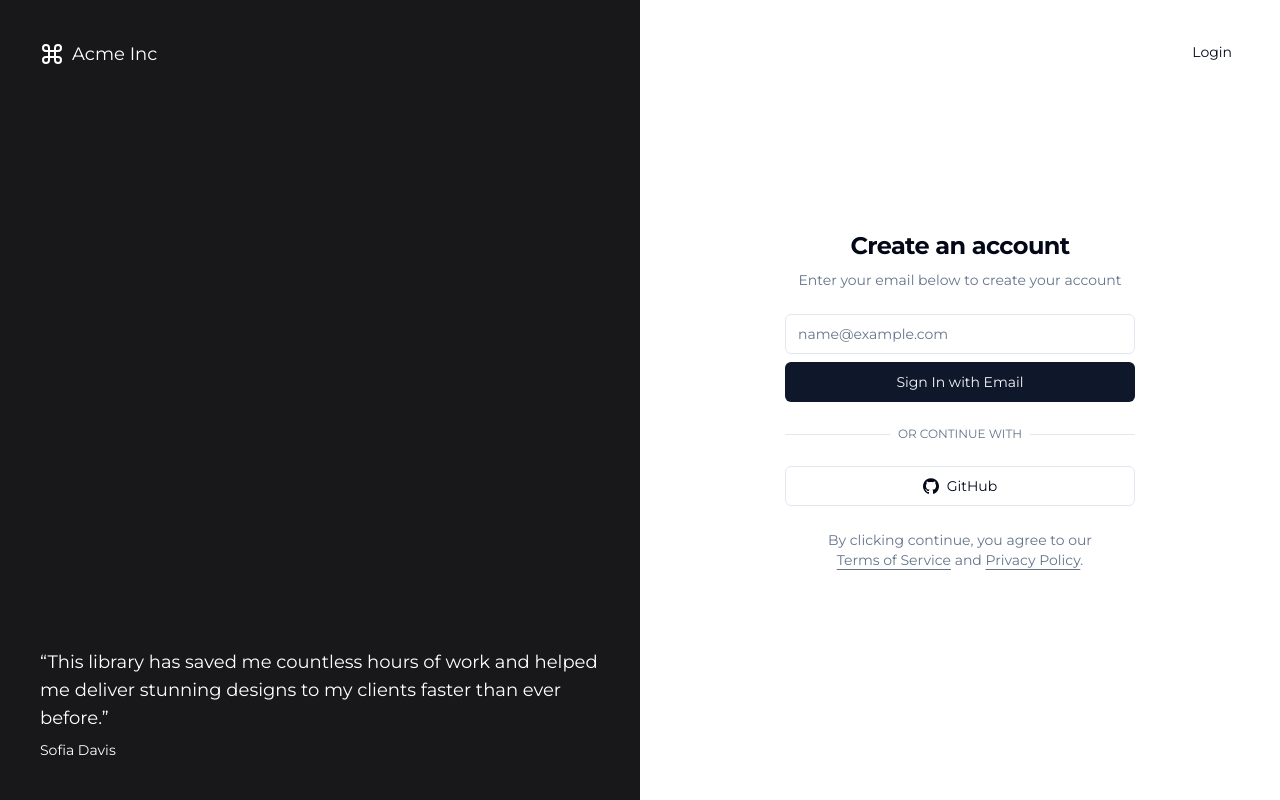
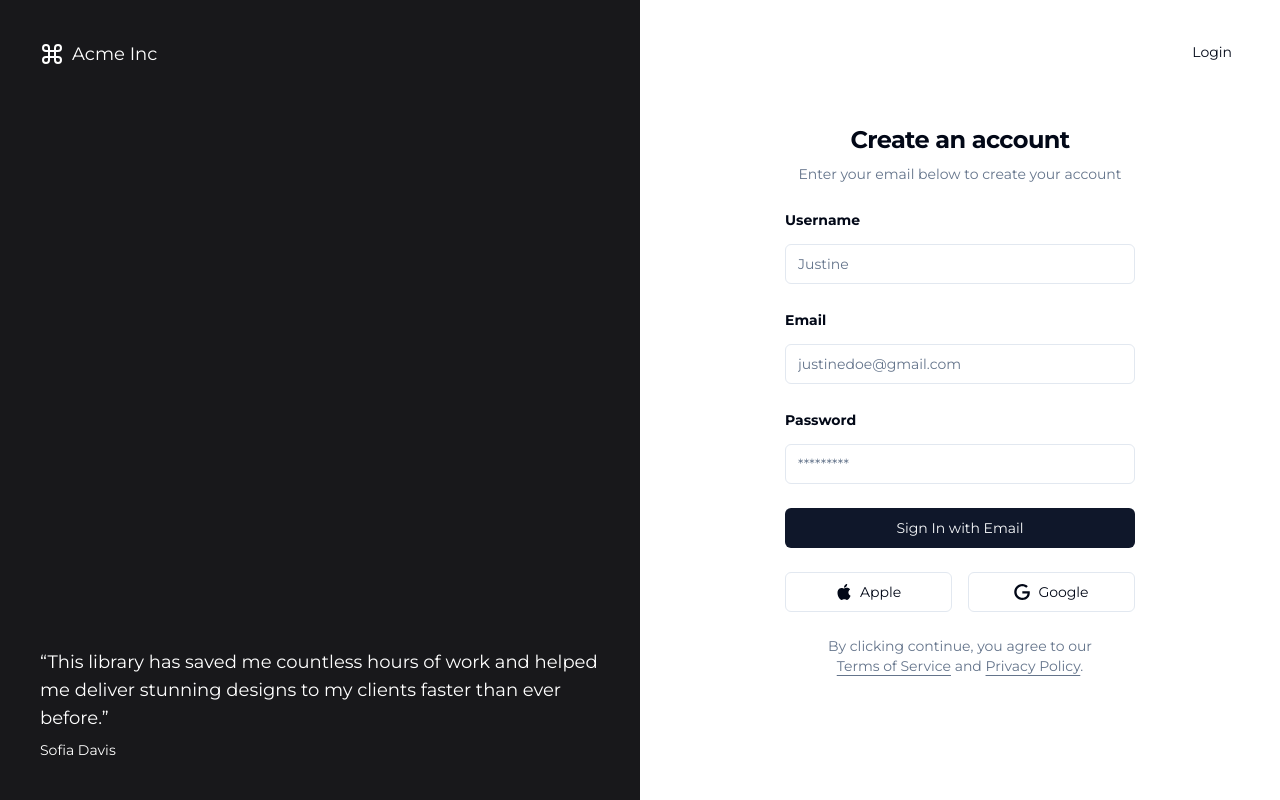
Before and after one commit to justinelut/blissify, a React (Vite) app: page /accounts/auth/signup in a window 1280 px wide. Built offline with nearby package versions, Linux system fonts and the light colour scheme.

Commit message:
Completing signup form

```diff
--- a/src/auth/signup.tsx
+++ b/src/auth/signup.tsx
@@ -1,80 +1,153 @@
+import { Input } from "@/components/ui/input";
+import { Button } from "@/components/ui/button";
+import { cn } from "@/lib/utils";
+import { buttonVariants } from "@/components/ui/button";
+import { Link } from "@tanstack/react-router";
+import { Icons } from "@/icons/icons";
+import React from "react";
+import {
+  Form,
+  FormControl,
+  FormField,
+  FormItem,
+  FormLabel,
+  FormMessage,
+} from "@/components/ui/form";
+import { z } from "zod";
+import { useForm } from "react-hook-form";
+import { zodResolver } from "@hookform/resolvers/zod";
 
-import { Label } from "@/components/ui/label"
-import { Input } from "@/components/ui/input"
-import { Button } from "@/components/ui/button"
-import { cn } from "@/lib/utils"
-import { buttonVariants } from "@/components/ui/button"
-import { Link } from "@tanstack/react-router"
-import { Icons } from "@/icons/icons"
-import React from "react"
-
-
-
+const FormSchema = z.object({
+  username: z.string().min(2, {
+    message: "Username must be at least 2 characters.",
+  }),
+  email: z.string().email().min(2, {
+    message: "Enter a proper email",
+  }),
+  password: z.string().min(6, {
+    message: "Password should be 6 characters long",
+  }),
+});
 
 interface UserAuthFormProps extends React.HTMLAttributes<HTMLDivElement> {}
 
 export function Login({ className, ...props }: UserAuthFormProps) {
-  const [isLoading, setIsLoading] = React.useState<boolean>(false)
+  const [isLoading, setIsLoading] = React.useState<boolean>(false);
 
-  async function onSubmit(event: React.SyntheticEvent) {
-    event.preventDefault()
-    setIsLoading(true)
+
+  const form = useForm<z.infer<typeof FormSchema>>({
+    resolver: zodResolver(FormSchema),
+  });
+
+
+
+  function onSubmit(data: z.infer<typeof FormSchema>) {
+    console.log(data)
+    setIsLoading(true);
+
+
 
     setTimeout(() => {
-      setIsLoading(false)
-    }, 3000)
+      setIsLoading(false);
+    }, 3000);
+
   }
 
   return (
     <div className={cn("grid gap-6", className)} {...props}>
-      <form onSubmit={onSubmit}>
-        <div className="grid gap-2">
-          <div className="grid gap-1">
-            <Label className="sr-only" htmlFor="email">
+      <Form {...form}>
+        <form
+          onSubmit={form.handleSubmit(onSubmit)}
+          className="w-full space-y-6"
+        >
+          <FormField
+            control={form.control}
+            name="username"
+            render={({ field }) => (
+              <FormItem className="space-y-3">
+                <FormLabel className="text-sm font-semibold">
+                  Username
+                </FormLabel>
+                <FormControl>
+                  <Input placeholder="Justine" {...field} />
+                </FormControl>
+                <FormMessage />
+              </FormItem>
+            )}
+          />
+          <FormField
+            control={form.control}
+            name="email"
+            render={({ field }) => (
+              <FormItem className="space-y-3">
+                <FormLabel className="text-sm font-semibold">
                   Email
-            </Label>
-            <Input
-              id="email"
-              placeholder="name@example.com"
-              type="email"
-              autoCapitalize="none"
-              autoComplete="email"
-              autoCorrect="off"
-              disabled={isLoading}
+                </FormLabel>
+                <FormControl>
+                  <Input placeholder="justinedoe@gmail.com" {...field} />
+                </FormControl>
+                <FormMessage />
+              </FormItem>
+            )}
           />
-          </div>
+          <FormField
+            control={form.control}
+            name="password"
+            render={({ field }) => (
+              <FormItem className="space-y-3">
+                <FormLabel className="text-sm font-semibold">
+                  Password
+                </FormLabel>
+                <FormControl>
+                  <Input type="password" placeholder="*********" {...field} />
+                </FormControl>
+                <FormMessage />
+              </FormItem>
+            )}
+          />
+
+          <div className="flex flex-col gap-6">
             <Button disabled={isLoading}>
               {isLoading && (
                 <Icons.spinner className="mr-2 h-4 w-4 animate-spin" />
               )}
               Sign In with Email
             </Button>
-        </div>
-      </form>
-      <div className="relative">
-        <div className="absolute inset-0 flex items-center">
-          <span className="w-full border-t" />
-        </div>
-        <div className="relative flex justify-center text-xs uppercase">
-          <span className="bg-background px-2 text-muted-foreground">
-            Or continue with
-          </span>
-        </div>
-      </div>
-      <Button variant="outline" type="button" disabled={isLoading}>
+
+            <div className="flex flex-row gap-4 justify-between">
+              <Button
+                className="flex-1"
+                variant="outline"
+                type="button"
+                disabled={isLoading}
+              >
                 {isLoading ? (
                   <Icons.spinner className="mr-2 h-4 w-4 animate-spin" />
                 ) : (
-          <Icons.gitHub className="mr-2 h-4 w-4" />
+                  <Icons.apple className="mr-2 h-4 w-4" />
                 )}{" "}
-        GitHub
+                Apple
+              </Button>
+              <Button
+                className="flex-1"
+                variant="outline"
+                type="button"
+                disabled={isLoading}
+              >
+                {isLoading ? (
+                  <Icons.spinner className="mr-2 h-4 w-4 animate-spin" />
+                ) : (
+                  <Icons.google className="mr-2 h-4 w-4" />
+                )}{" "}
+                Google
               </Button>
             </div>
-  )
+          </div>
+        </form>
+      </Form>
+    </div>
+  );
 }
-
-
-
 
 export default function AuthenticationPage() {
   return (
@@ -165,5 +238,5 @@ export default function AuthenticationPage() {
         </div>
       </div>
     </>
-  )
+  );
 }
--- a/src/components/ui/form.tsx
+++ b/src/components/ui/form.tsx
@@ -140,6 +140,10 @@ const FormDescription = React.forwardRef<
 })
 FormDescription.displayName = "FormDescription"
 
+
+
+
+
 const FormMessage = React.forwardRef<
   HTMLParagraphElement,
   React.HTMLAttributes<HTMLParagraphElement>
@@ -172,5 +176,5 @@ export {
   FormControl,
   FormDescription,
   FormMessage,
-  FormField,
+  FormField
 }
```
Lines whose indentation alone changed are shown as unchanged.
